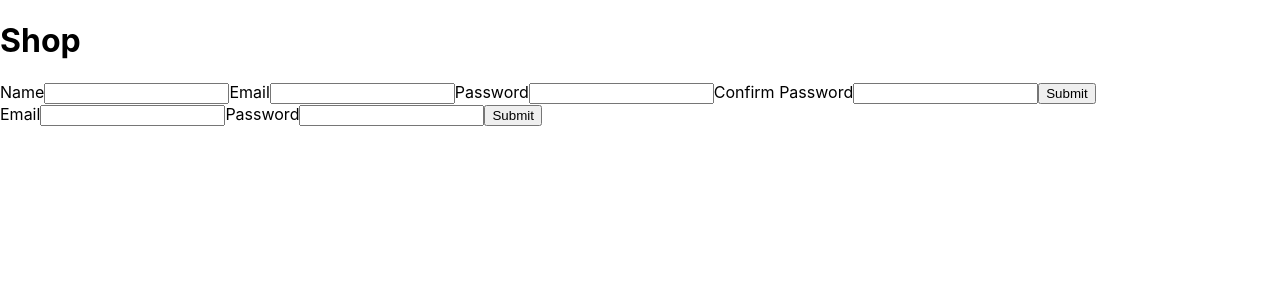
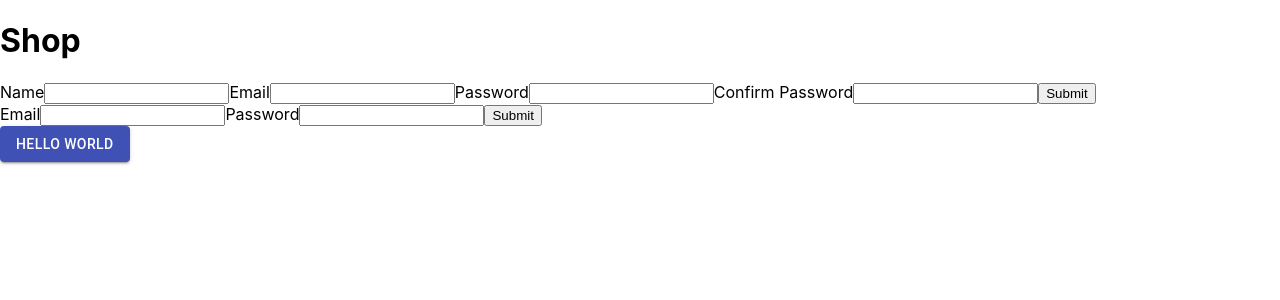
Before and after one commit to michaelyiu/ecommerce-client, a React (Create React App) app: page / in a window 1280 px wide. Shown: the top 300 px of the page. Built offline with nearby package versions, Linux system fonts and the light colour scheme; no server answers; the HTML template or start-up script is replaced by a standard one.

Commit message:
material-ui package added; button test

```diff
--- a/package.json
+++ b/package.json
@@ -4,6 +4,7 @@
   "private": true,
   "dependencies": {
     "@apollo/react-hooks": "^3.1.3",
+    "@material-ui/core": "^4.9.4",
     "@testing-library/jest-dom": "^4.2.4",
     "@testing-library/react": "^9.4.0",
     "@testing-library/user-event": "^7.2.1",
--- a/src/App.tsx
+++ b/src/App.tsx
@@ -1,5 +1,6 @@
 // Library imports
 import React from "react";
+import Button from '@material-ui/core/Button';
 import { ApolloProvider } from '@apollo/react-hooks';
 
 // local imports
@@ -21,6 +22,9 @@
           <Header />
           <Register />
           <Login />
+          <Button variant="contained" color="primary">
+            Hello World
+          </Button>
         </UserContextProvider>
       </ApolloProvider>
     </div>
```
Also changed, not shown: 1 other file (tests, documents, lock files or other folders).
